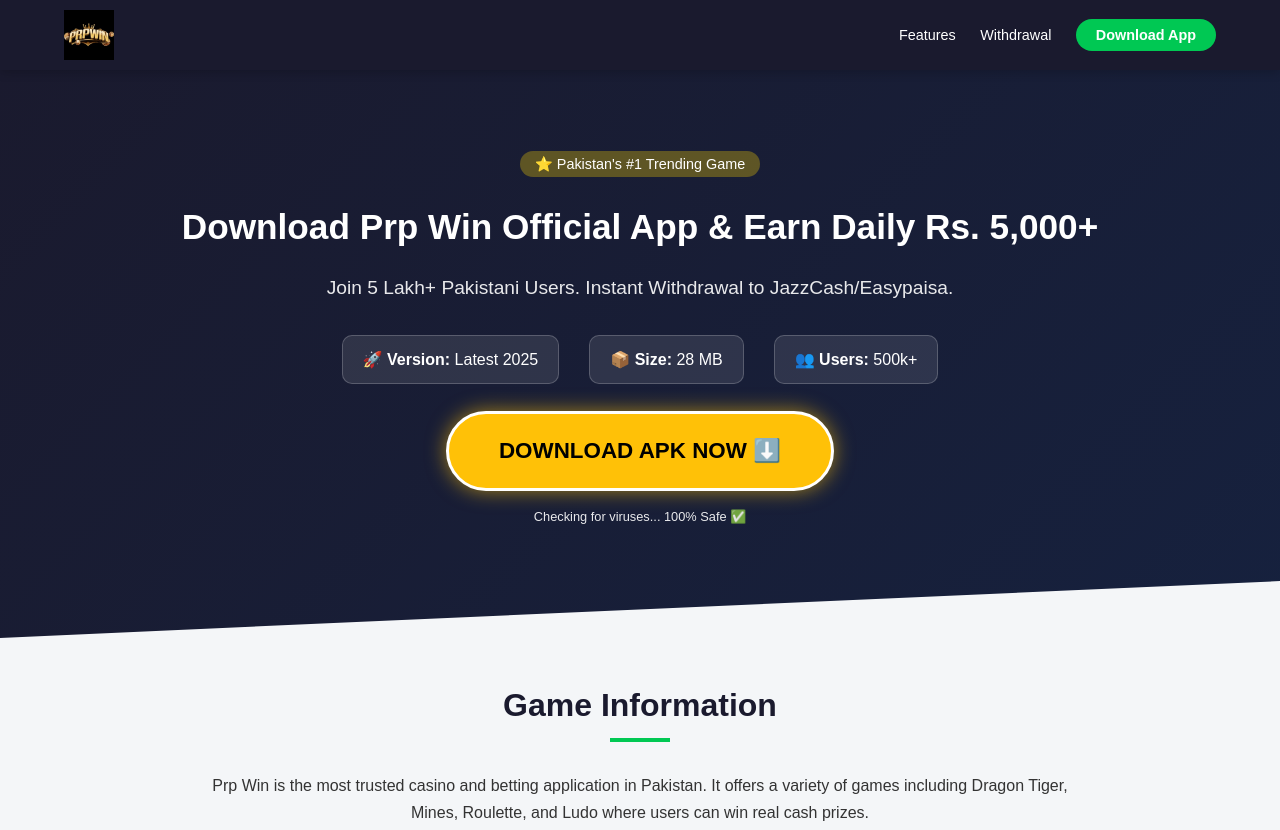
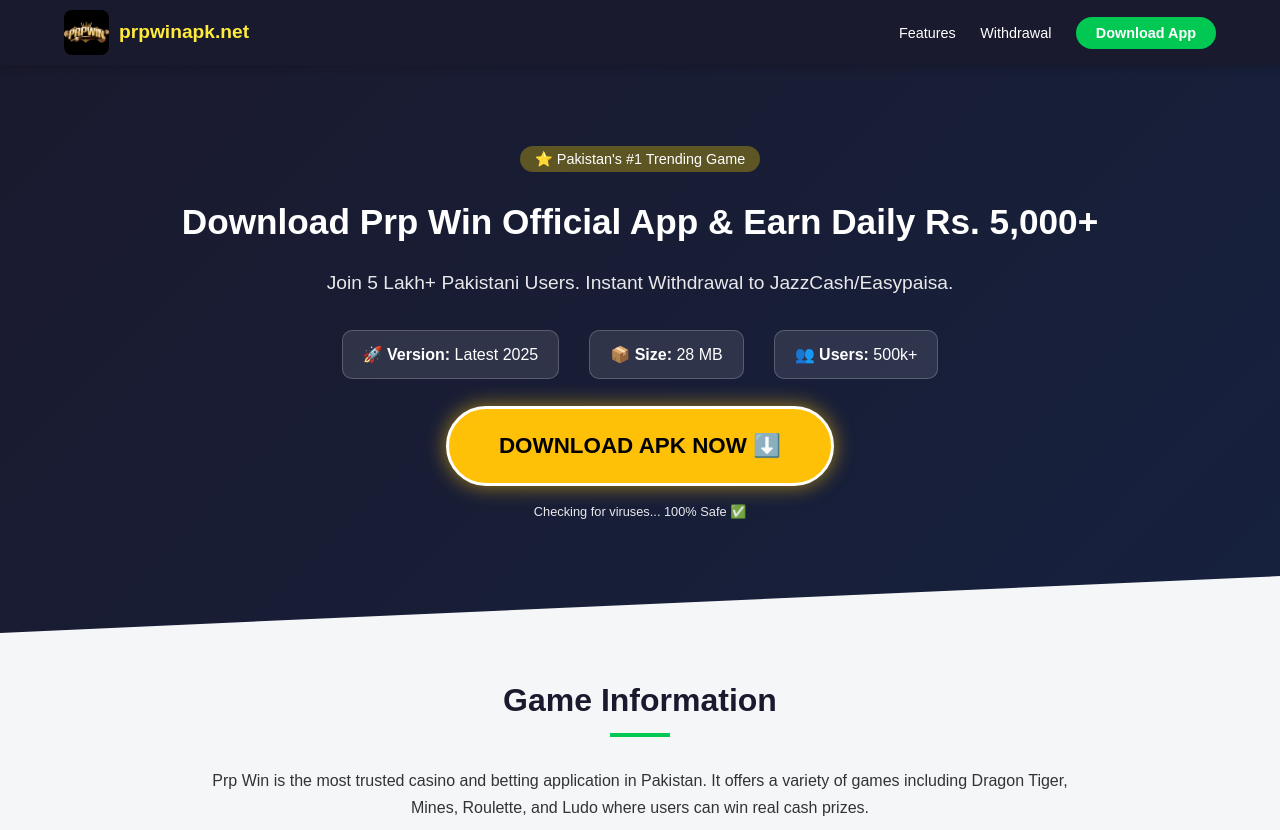
Before and after one commit to uzairop6363/prpwinapk.net, a plain HTML site: page index.html in a window 1280 px wide. Shown: the top 830 px of the page. Drawn offline with Linux system fonts and the light colour scheme.

Commit message:
Modify title and enhance logo display
Updated title and improved logo section styling.

```diff
--- a/index.html
+++ b/index.html
@@ -4,7 +4,7 @@
     <meta charset="UTF-8">
     <meta name="viewport" content="width=device-width, initial-scale=1.0">
 
-    <title>Prp Win Game APK Download 2025 (Get PKR 500 Signup Bonus)</title>
+    <title>Prp Win Game APK Download 2025 (Get Rs. 500 Signup Bonus)</title>
     <meta name="description" content="Download Prp Win Game Official APK. The #1 Earning App in Pakistan. Play Dragon Tiger, Ludo, Mines & Withdraw via JazzCash/Easypaisa. 100% Working Link.">
     <meta name="keywords" content="prp win, prp win game apk, prp win game, prp win download, prp win game login, prp win game download, prp game, prp win apk, prp win earning app, online earning in pakistan">
 
@@ -46,17 +46,30 @@
         * { margin: 0; padding: 0; box-sizing: border-box; scroll-behavior: smooth; }
         body { font-family: 'Poppins', sans-serif; background: #f4f6f8; color: #333; line-height: 1.7; }
 
-        /* Navigation */
-        nav { background: var(--dark); color: white; padding: 10px 5%; display: flex; justify-content: space-between; align-items: center; position: sticky; top: 0; z-index: 100; box-shadow: 0 2px 10px rgba(0,0,0,0.2); }
+        /* Navigation Bar Styling */
+        nav { background: var(--dark); padding: 10px 5%; display: flex; justify-content: space-between; align-items: center; position: sticky; top: 0; z-index: 100; box-shadow: 0 2px 10px rgba(0,0,0,0.2); }
 
-        /* Logo Styling */
-        .logo img { height: 50px; vertical-align: middle; }
+        /* New Logo Styling (Image + Text) */
+        .logo a {
+            display: flex;
+            align-items: center;
+            text-decoration: none;
+            color: var(--accent); /* Yellow Text Color */
+            font-size: 1.2rem;
+            font-weight: bold;
+            text-transform: lowercase; /* Makes text look like domain */
+        }
+        .logo img {
+            height: 45px;
+            margin-right: 10px; /* Gap between logo and text */
+            border-radius: 8px;
+        }
 
         .nav-links a { color: white; text-decoration: none; margin-left: 20px; font-size: 0.9rem; transition: 0.3s; }
         .nav-links a:hover { color: var(--primary); }
-        .nav-btn { background: var(--primary); padding: 8px 20px; border-radius: 20px; font-weight: bold; }
+        .nav-btn { background: var(--primary); padding: 8px 20px; border-radius: 20px; font-weight: bold; color: white !important; }
 
-        /* Hero Section (Big Header) */
+        /* Hero Section */
         .hero { background: var(--gradient); color: white; padding: 80px 20px; text-align: center; clip-path: polygon(0 0, 100% 0, 100% 90%, 0 100%); }
         .hero h1 { font-size: 2.2rem; margin-bottom: 15px; font-weight: 800; }
         .hero p { font-size: 1.2rem; margin-bottom: 30px; opacity: 0.9; }
@@ -68,41 +81,34 @@
         }
         @keyframes bounce { 0%, 20%, 50%, 80%, 100% {transform: translateY(0);} 40% {transform: translateY(-10px);} 60% {transform: translateY(-5px);} }
 
-        /* Info Stats Bar */
+        /* Stats & Content */
         .stats-bar { display: flex; justify-content: center; gap: 30px; margin-top: 30px; flex-wrap: wrap; }
         .stat-item { background: rgba(255,255,255,0.1); padding: 10px 20px; border-radius: 10px; border: 1px solid rgba(255,255,255,0.2); }
 
-        /* Main Container */
         .container { max-width: 900px; margin: 0 auto; padding: 40px 20px; }
 
-        /* Section Styling */
         .section-title { text-align: center; margin-bottom: 40px; }
         .section-title h2 { font-size: 2rem; color: var(--dark); position: relative; display: inline-block; }
         .section-title h2::after { content: ''; width: 60px; height: 4px; background: var(--primary); position: absolute; bottom: -10px; left: 50%; transform: translateX(-50%); }
 
-        /* Feature Grid */
         .grid { display: grid; grid-template-columns: repeat(auto-fit, minmax(250px, 1fr)); gap: 20px; }
         .card { background: white; padding: 25px; border-radius: 15px; box-shadow: 0 5px 20px rgba(0,0,0,0.05); text-align: center; transition: 0.3s; }
         .card:hover { transform: translateY(-5px); }
         .card-icon { font-size: 2.5rem; margin-bottom: 15px; }
 
-        /* Table Styling */
         table { width: 100%; border-collapse: collapse; background: white; border-radius: 10px; overflow: hidden; box-shadow: 0 5px 15px rgba(0,0,0,0.05); margin-bottom: 30px; }
         th, td { padding: 15px; text-align: left; border-bottom: 1px solid #eee; }
         th { background: var(--dark); color: white; }
         tr:nth-child(even) { background: #f9f9f9; }
 
-        /* FAQ & Guide */
         .guide-step { background: white; padding: 20px; margin-bottom: 15px; border-left: 5px solid var(--primary); border-radius: 5px; }
         .guide-step h3 { margin-bottom: 10px; color: var(--dark); }
 
-        /* Footer */
         footer { background: var(--dark); color: #aaa; text-align: center; padding: 40px 20px; margin-top: 50px; }
         footer a { color: var(--primary); }
 
-        /* Mobile Adjustments */
         @media (max-width: 768px) {
-            .nav-links { display: none; } /* Hide menu on mobile to keep it clean */
+            .nav-links { display: none; }
             .hero h1 { font-size: 1.8rem; }
             .cta-button { padding: 15px 30px; font-size: 1.1rem; }
             .grid { grid-template-columns: 1fr; }
@@ -113,7 +119,10 @@
 
     <nav>
         <div class="logo">
-            <a href="/"><img src="logo.png" alt="Prp Win Logo"></a>
+            <a href="/">
+                <img src="logo.png" alt="Logo">
+                <span>prpwinapk.net</span>
+            </a>
         </div>
         <div class="nav-links">
             <a href="#features">Features</a>
```
